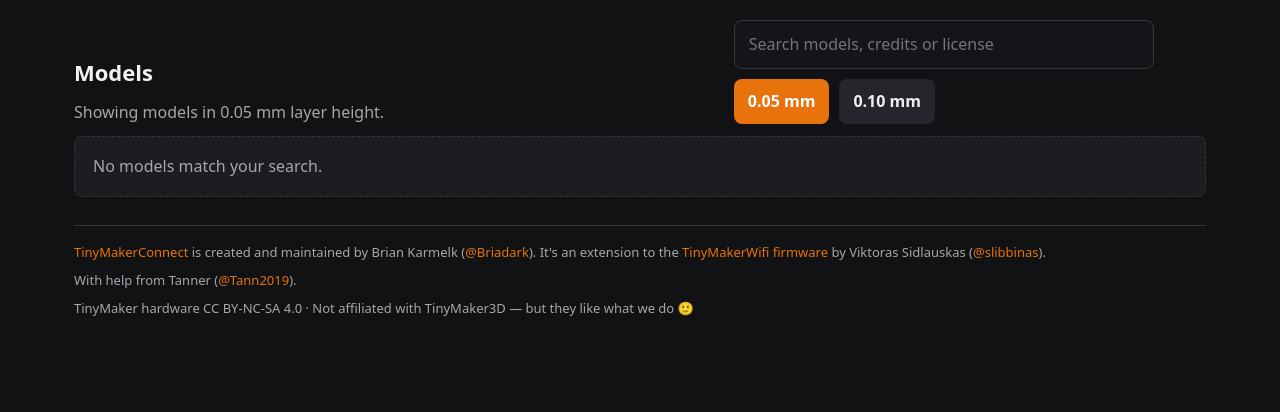
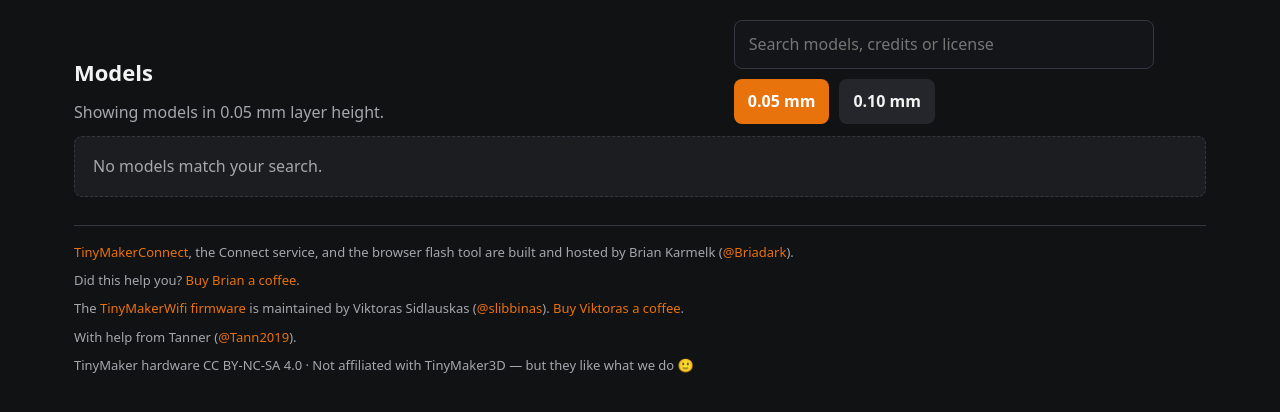
Before and after one commit to Briadark/TinyMakerConnect, a PHP site: page /index.php in a window 1280 px wide. Shown: the part 271-683 px from the top of the page. Run offline with PHP 8.4, Linux system fonts and the light colour scheme; the visitor is signed in with stand-in values (Sample User, id 1); data that the repository does not hold is empty.

Commit message:
Update footer credits and support links

```diff
--- a/app/Footer.php
+++ b/app/Footer.php
@@ -9,7 +9,9 @@ function tinymaker_connect_footer_css(): string
 function tinymaker_connect_footer(): string
 {
     return '<footer class="siteFooter">'
-        . '<p><a href="https://github.com/Briadark/TinyMakerConnect" target="_blank" rel="noopener">TinyMakerConnect</a> is created and maintained by Brian Karmelk (<a href="https://github.com/Briadark" target="_blank" rel="noopener">@Briadark</a>). It\'s an extension to the <a href="https://github.com/slibbinas/TinyMakerWifi" target="_blank" rel="noopener">TinyMakerWifi firmware</a> by Viktoras Sidlauskas (<a href="https://github.com/slibbinas" target="_blank" rel="noopener">@slibbinas</a>).</p>'
+        . '<p><a href="https://github.com/Briadark/TinyMakerConnect" target="_blank" rel="noopener">TinyMakerConnect</a>, the Connect service, and the browser flash tool are built and hosted by Brian Karmelk (<a href="https://github.com/Briadark" target="_blank" rel="noopener">@Briadark</a>).</p>'
+        . '<p>Did this help you? <a href="https://www.paypal.com/paypalme/Briadark" target="_blank" rel="noopener">Buy Brian a coffee</a>.</p>'
+        . '<p>The <a href="https://github.com/slibbinas/TinyMakerWifi" target="_blank" rel="noopener">TinyMakerWifi firmware</a> is maintained by Viktoras Sidlauskas (<a href="https://github.com/slibbinas" target="_blank" rel="noopener">@slibbinas</a>). <a href="https://www.paypal.com/paypalme/Sidlauskas" target="_blank" rel="noopener">Buy Viktoras a coffee</a>.</p>'
         . '<p>With help from Tanner (<a href="https://github.com/Tann2019" target="_blank" rel="noopener">@Tann2019</a>).</p>'
         . '<p>TinyMaker hardware CC BY-NC-SA 4.0 &middot; Not affiliated with TinyMaker3D — but they like what we do 🙂</p>'
         . '</footer>';
```
